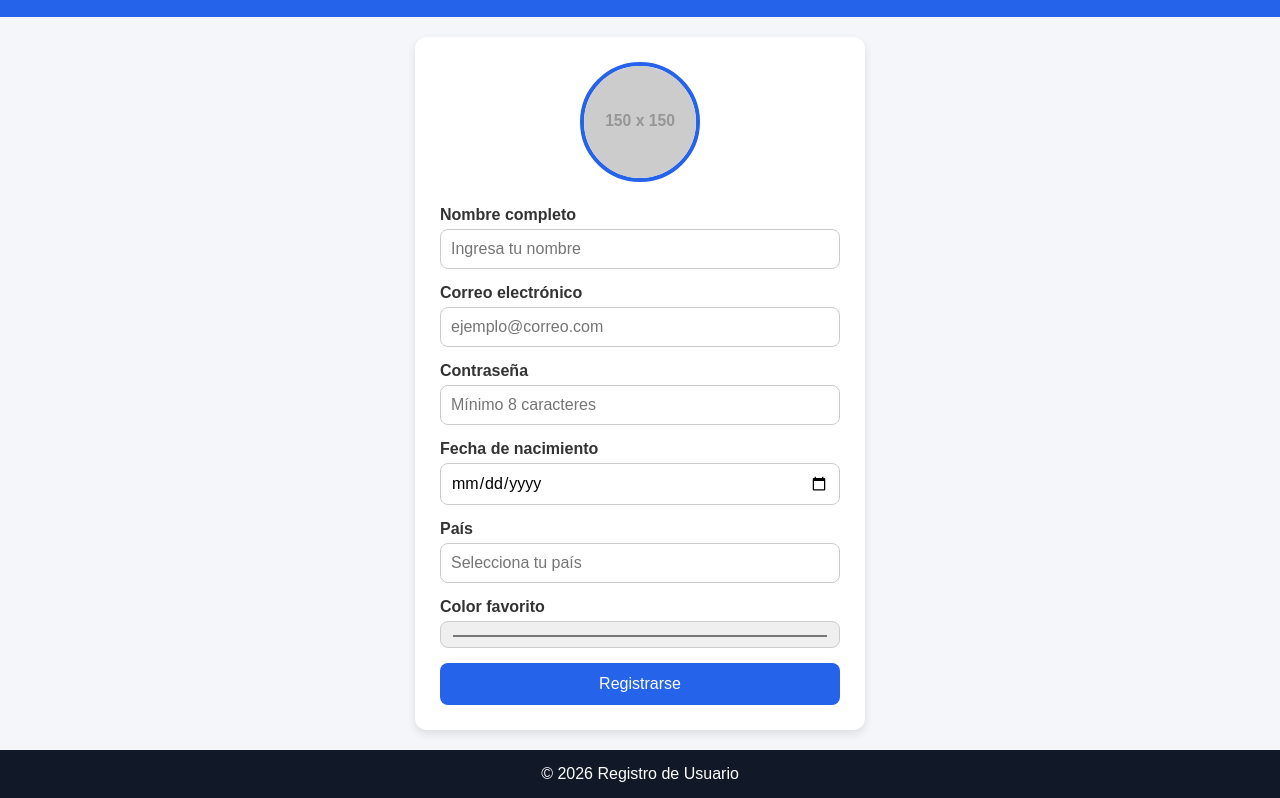
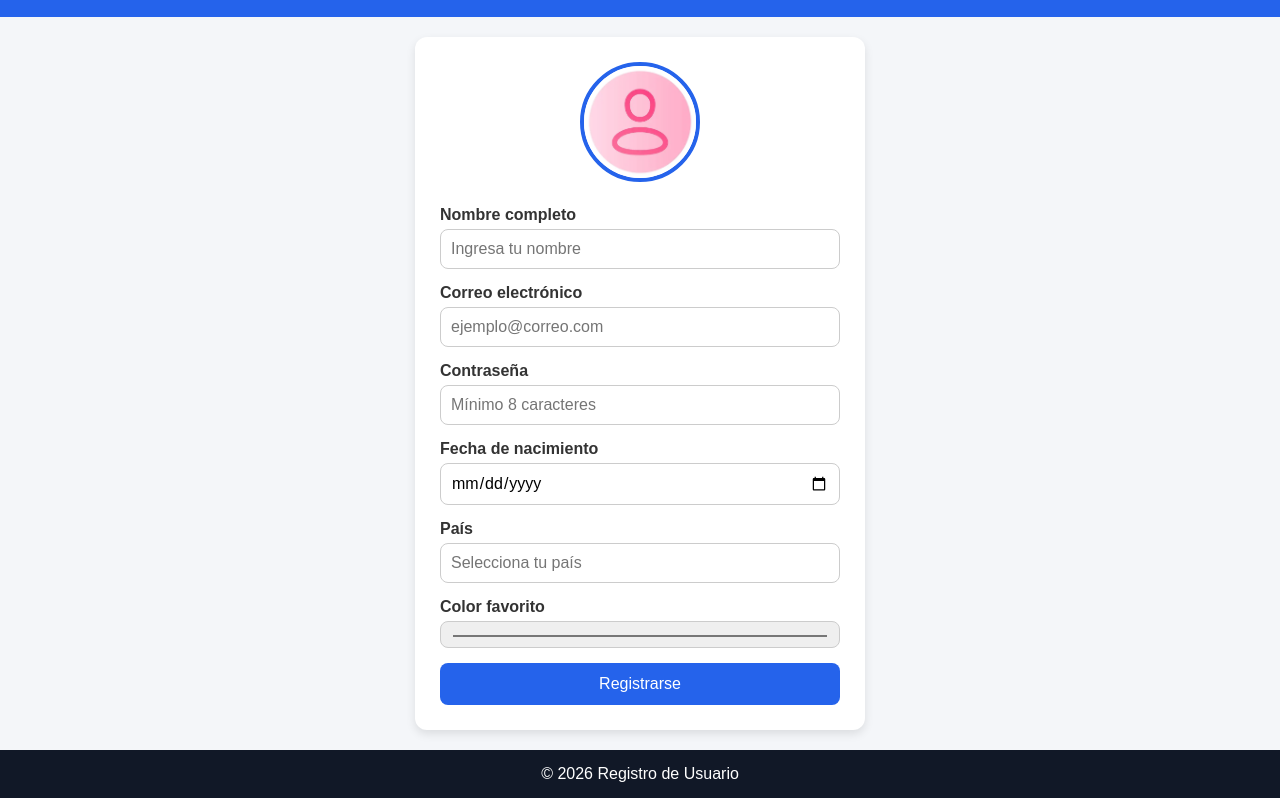
Before and after one commit to refc-11M/INTERFAZ_DE-_REGISTRO, a plain HTML site: page index.html in a window 1280 px wide. Shown: the part 60-858 px from the top of the page. Drawn offline with Linux system fonts and the light colour scheme; placeholder pictures from the web are drawn by us.

Commit message:
Update index.html

```diff
--- a/index.html
+++ b/index.html
@@ -23,7 +23,7 @@
       <!-- Imagen de perfil -->
       <div class="perfil">
         <img
-          src="https://via.placeholder.com/150"
+          src="registro.webp"
           alt="Imagen de perfil"
         >
       </div>
```
